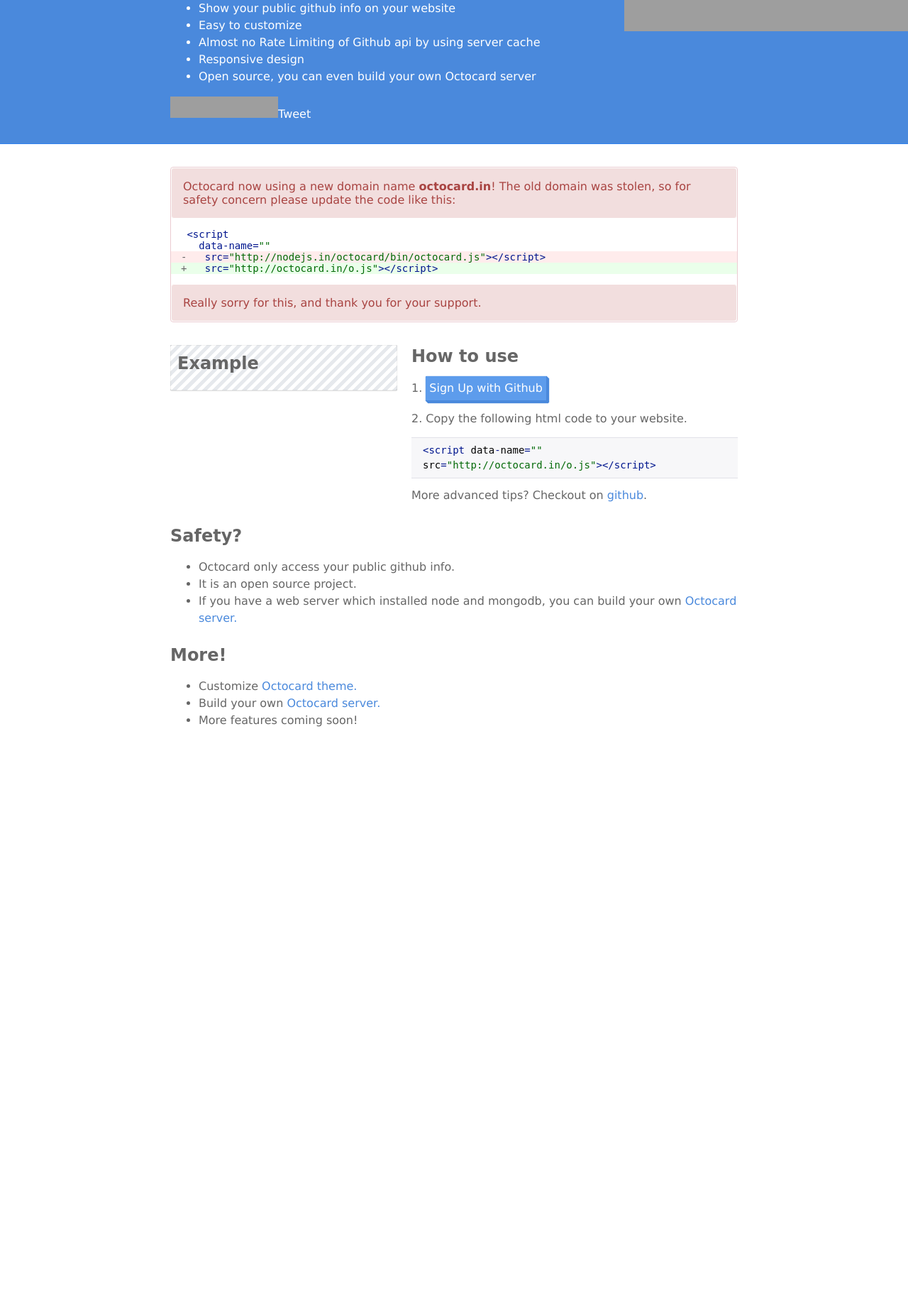
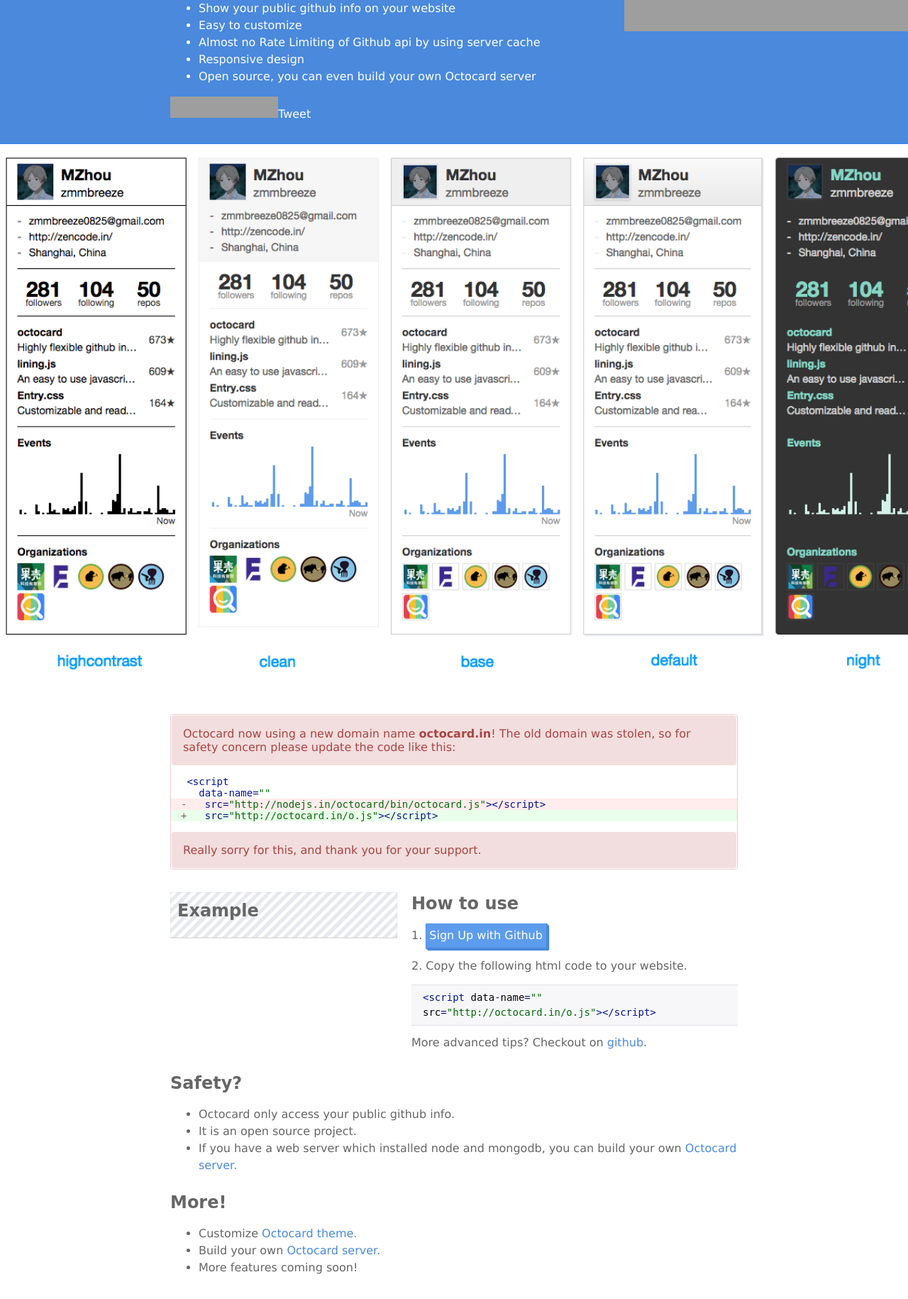
Before and after one commit to zmmbreeze/octocard-server, a Node project: template views/index.jade in a window 1280 px wide. Shown: the part 257-2087 px from the top of the page at 71% size. Before the commit the page ends 1281 px from the top, so only its background shows below. Run offline with Node 20 templates, Linux system fonts and the light colour scheme; the template is opened without the code that fills it, so the values that code supplies are empty; some libraries are stand-ins or nearby versions; grey boxes are pictures that could not be loaded.

Commit message:
Updated index page;

```diff
--- a/public/stylesheets/style.css
+++ b/public/stylesheets/style.css
@@ -203,6 +203,24 @@
     background: #e1e1e8;
 }
 
+.themes {
+    margin: 1em 0 0;
+    width: 100%;
+    height: 755px;
+    overflow: hidden;
+}
+.themes div {
+    margin: 0;
+    width: 100%;
+    height: 775px;
+    overflow: scroll;
+    overflow-y: hidden;
+    overflow-x: scroll;
+}
+.themes img {
+    display: block;
+}
+
 .alert {
     margin: 1em 0 2em;
     border: 1px solid #ebccd1;
--- a/views/index.jade
+++ b/views/index.jade
@@ -20,6 +20,9 @@
                 !function(d,s,id){var js,fjs=d.getElementsByTagName(s)[0],p=/^http:/.test(d.location)?'http':'https';if(!d.getElementById(id)){js=d.createElement(s);js.id=id;js.src=p+'://platform.twitter.com/widgets.js';fjs.parentNode.insertBefore(js,fjs);}}(document, 'script', 'twitter-wjs');
         <a href="https://github.com/zmmbreeze/octocard"><img style="position: absolute; top: 0; right: 0; border: 0;" src="https://s3.amazonaws.com/github/ribbons/forkme_right_darkblue_121621.png" alt="Fork me on GitHub"></a>
 
+    div.themes
+        div
+            img(src="/stylesheets/imgs/themes.png", height=800)
     div.container
         div.alert
             div.alert-txt
```
Also changed, not shown: public/stylesheets/imgs/themes.png (added).
